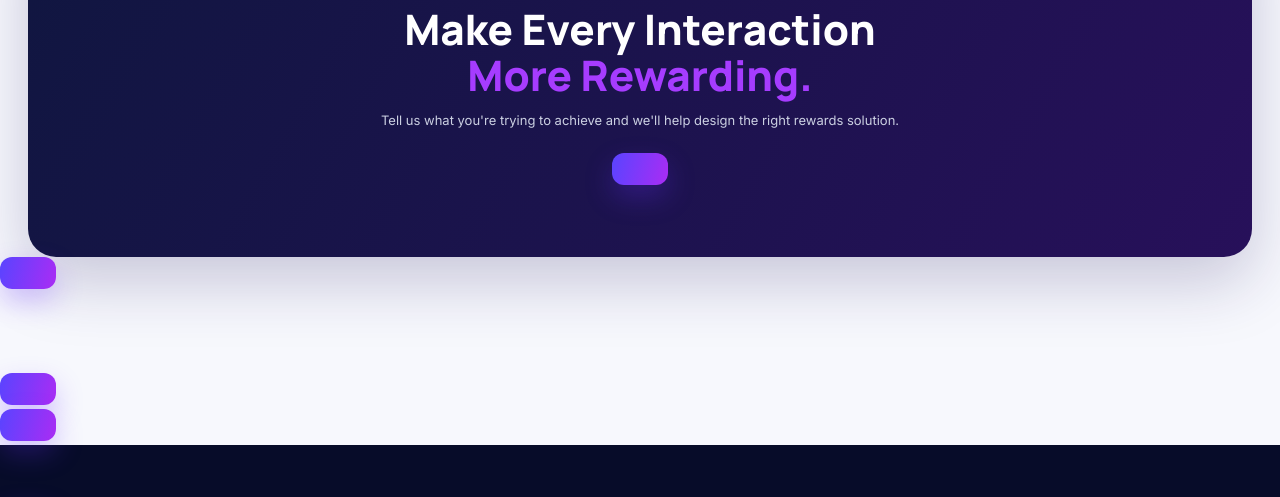
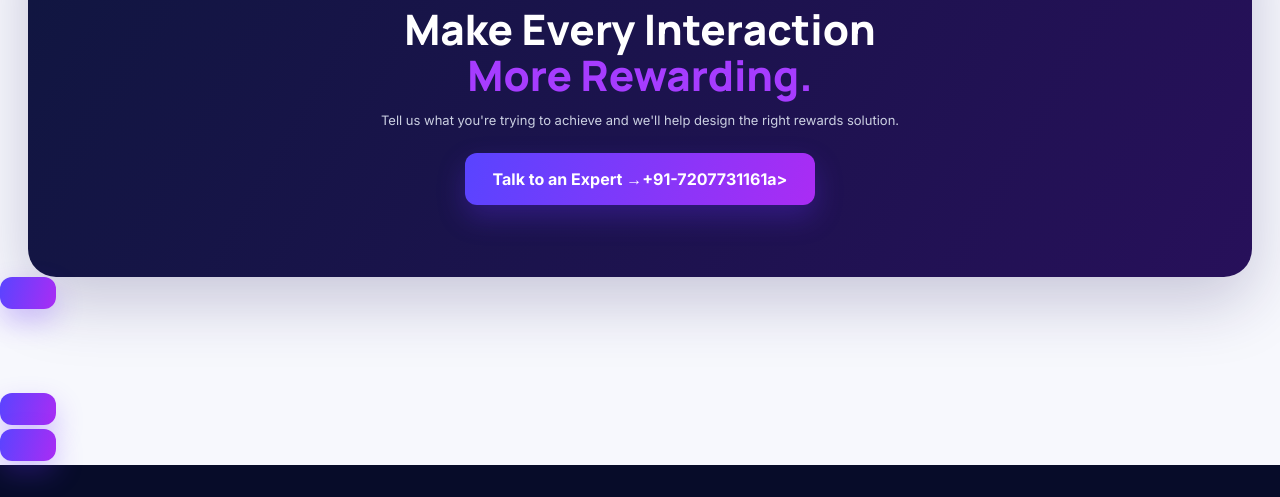
Before and after one commit to sperigisetti-rewardszapp/rewardszapp.com, a plain HTML site: page index.html in a window 1280 px wide. Shown: the part 2253-2750 px from the top of the page. Drawn offline with Linux system fonts and the light colour scheme.

Commit message:
Update index.html

```diff
--- a/index.html
+++ b/index.html
@@ -214,8 +214,7 @@
           <span>READY TO REWARD BETTER?</span>
           <h2>Make Every Interaction<br><em>More Rewarding.</em></h2>
           <p>Tell us what you're trying to achieve and we'll help design the right rewards solution.</p>
-          <a class="btn" href="mailto:info@rewardszapp.com">
-          <aTalk to an Expert →+91-7207731161a>
+          <a class="btn" href="mailto:info@rewardszapp.com">Talk to an Expert →+91-7207731161a>
         </div>
       </section>
     </main>
```
